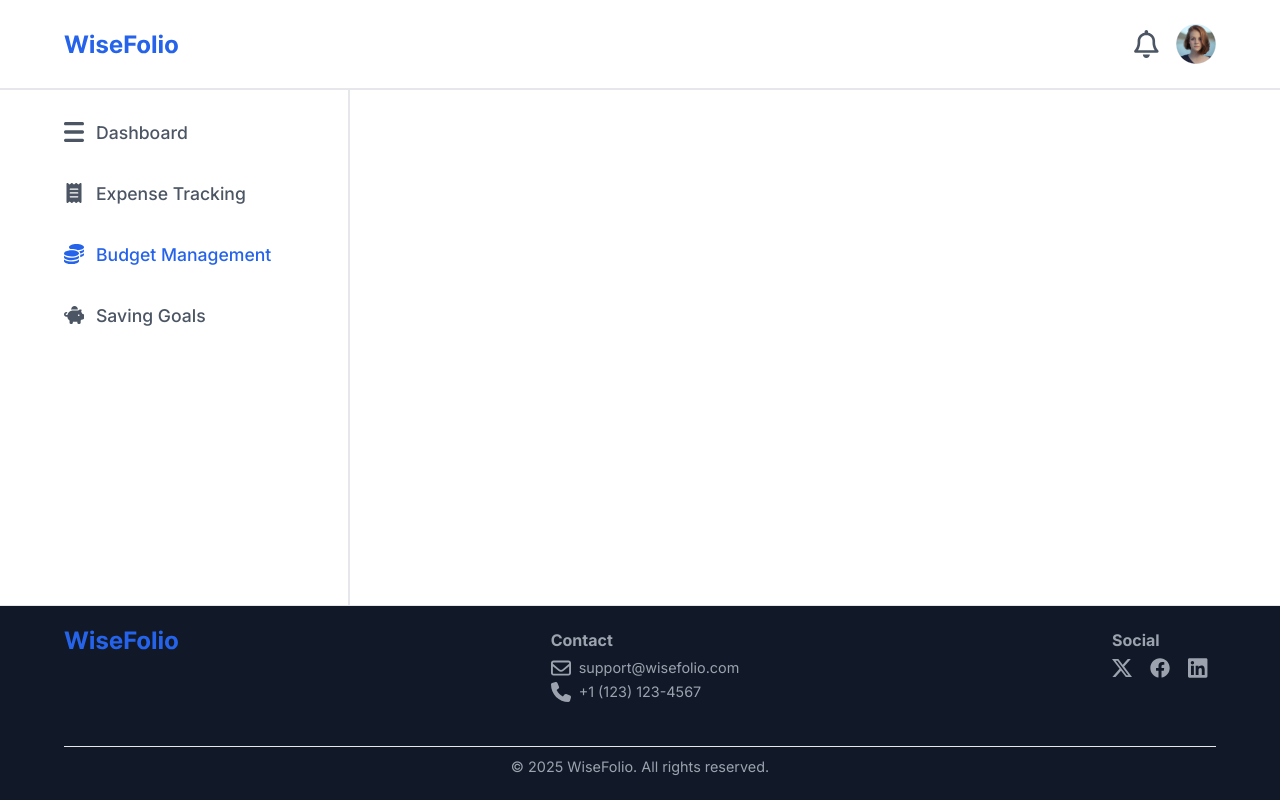
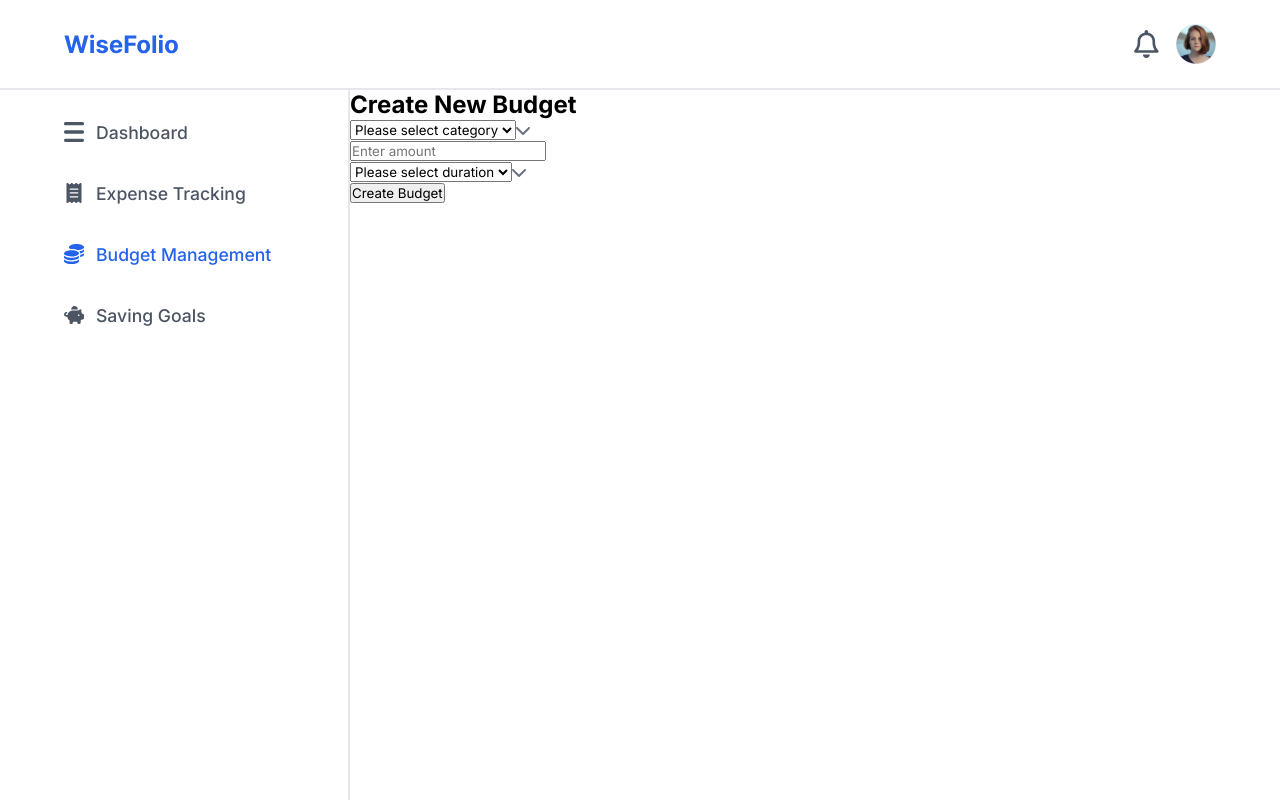
Before and after one commit to Lospub/WiseFolio-Client, a React (Vite) app in the folder wisefolio-client/: page /budgets in a window 1280 px wide. Built offline with nearby package versions, Linux system fonts and the light colour scheme.

Commit message:
implement budget form

```diff
--- a/wisefolio-client/src/pages/BudgetManagement/BudgeManagement.scss
+++ b/wisefolio-client/src/pages/BudgetManagement/BudgeManagement.scss
@@ -0,0 +1,9 @@
+@use "../../styles/partials/variables" as *;
+@use "../../styles/partials/mixins" as *;
+
+.budget {
+
+    @include tablet {
+        @include flex-style(flex-start, flex-start, unset, nowrap, row);
+    }
+}
--- a/wisefolio-client/src/pages/BudgetManagement/BudgetManagement.tsx
+++ b/wisefolio-client/src/pages/BudgetManagement/BudgetManagement.tsx
@@ -1,7 +1,8 @@
 import { useState } from "react";
-import Footer from "../../components/Footer/Footer";
 import Header from "../../components/Header/Header";
 import Sidebar from "../../components/SideBar/SideBar";
+import DropDownIcon from "../../assets/icons/dropdown.svg?react"
+import "./BudgeManagement.scss"
 
 const BudgetManagement = () => {
   const [category, setCategory] = useState("");
@@ -13,11 +14,59 @@ const BudgetManagement = () => {
       <Header />
       <div className="budget">
         <Sidebar />
-        <section className="budget-section">
+        <section className="budget__section">
+          <form className="budget__form-details">
+            <h2 className="budget__form-title">Create New Budget</h2>
+            <div className="budget__dropdown-container">
+              <select
+                id="category"
+                className="budget__dropdown"
+                value={category}
+                onChange={(e) => setCategory(e.target.value)}
+                required
+              >
+                <option value="" disabled hidden>Please select category</option>
+                <option value="food">Food</option>
+                <option value="transport">Transport</option>
+                <option value="entertainment">Entertainment</option>
+                <option value="others">Others</option>
+              </select>
+              <DropDownIcon className="budget__dropdown-icon" />
+            </div>
 
+            <div className="form-group">
+              <input
+                type="number"
+                id="amount"
+                value={amount}
+                onChange={(e) => setAmount(e.target.value)}
+                placeholder="Enter amount"
+              />
+            </div>
+
+            <div className="budget__dropdown-container">
+              <select
+                id="duration"
+                className="budget__dropdown"
+                value={duration}
+                onChange={(e) => setDuration(e.target.value)}
+              >
+                <option value="" disabled hidden>
+                  Please select duration
+                </option>
+                <option value="weekly">Weekly</option>
+                <option value="monthly">Monthly</option>
+                <option value="yearly">Yearly</option>
+              </select>
+              <DropDownIcon className="budget__dropdown-icon" />
+            </div>
+
+            <button type="submit" className="budget__button">
+              Create Budget
+            </button>
+          </form>
         </section>
       </div>
-      <Footer />
     </div>
   );
 };
```
